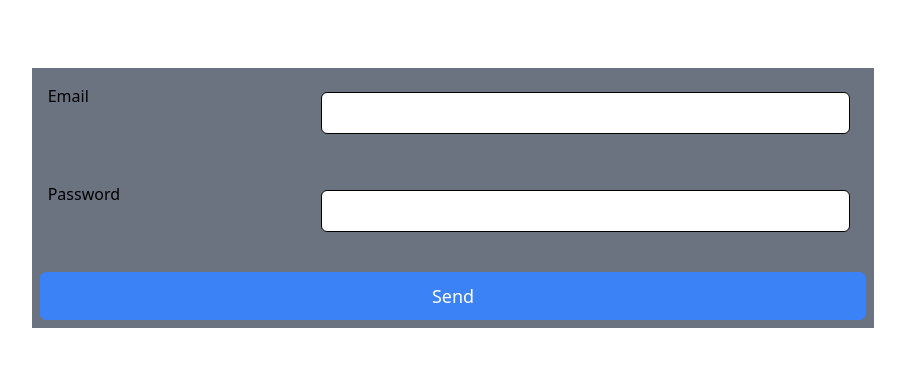
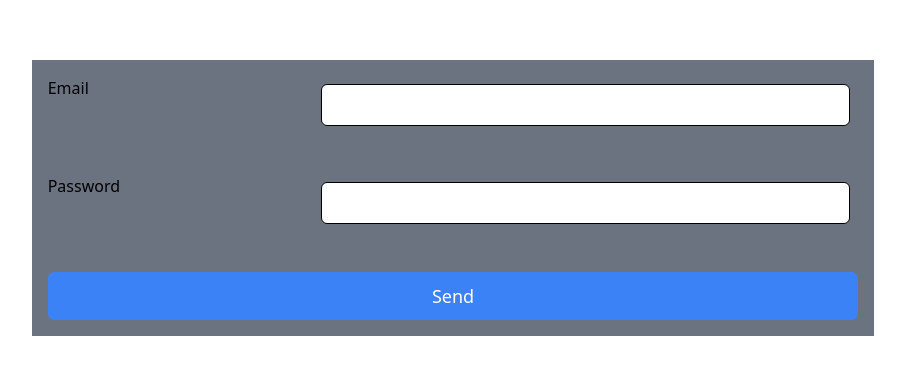
Before and after one commit to deozza/tanoshi, a SvelteKit app: page /forms in a window 1280 px wide. Shown: the part 202-576 px from the top of the page, without its empty margins (187-1092 px from the left). Built offline with nearby package versions, Linux system fonts and the light colour scheme.

Commit message:
better containers

```diff
--- a/src/routes/forms/+page.svelte
+++ b/src/routes/forms/+page.svelte
@@ -29,7 +29,7 @@
                 <TanoshiContainer tanoshiContainerModel={formContainer}>
                         <form class="min-w-full" on:submit|preventDefault={() => handleForm}>
                             <ul class="space-y-6">
-                                <li class="flex-container flex-c">
+                                <li class="">
                                     <div class="flex-container flex-r">
                                         <label class="flex-1" for='email'>Email</label>
                                         <div class="input-container">
@@ -38,7 +38,7 @@
 
                                     </div>
                                 </li>
-                                <li class="flex-container flex-c">
+                                <li class="">
                                     <div class="flex-container flex-r">
                                         <label class="flex-1" for='password'>Password</label>
                                         <div class="input-container">
@@ -47,8 +47,11 @@
 
                                     </div>
                                 </li>
-                                <li class="flex-container flex-c space-y-2">
-                                    <button class="btn btn-primary btn-block" type="submit">Send</button>
+                                <li class="">
+                                    <div class="flex-container flex-r space-y-2 centered items-center">
+                                        <button class="btn btn-primary btn-block" type="submit">Send</button>
+
+                                    </div>
                                 </li>
                             </ul>
                         </form>
```
